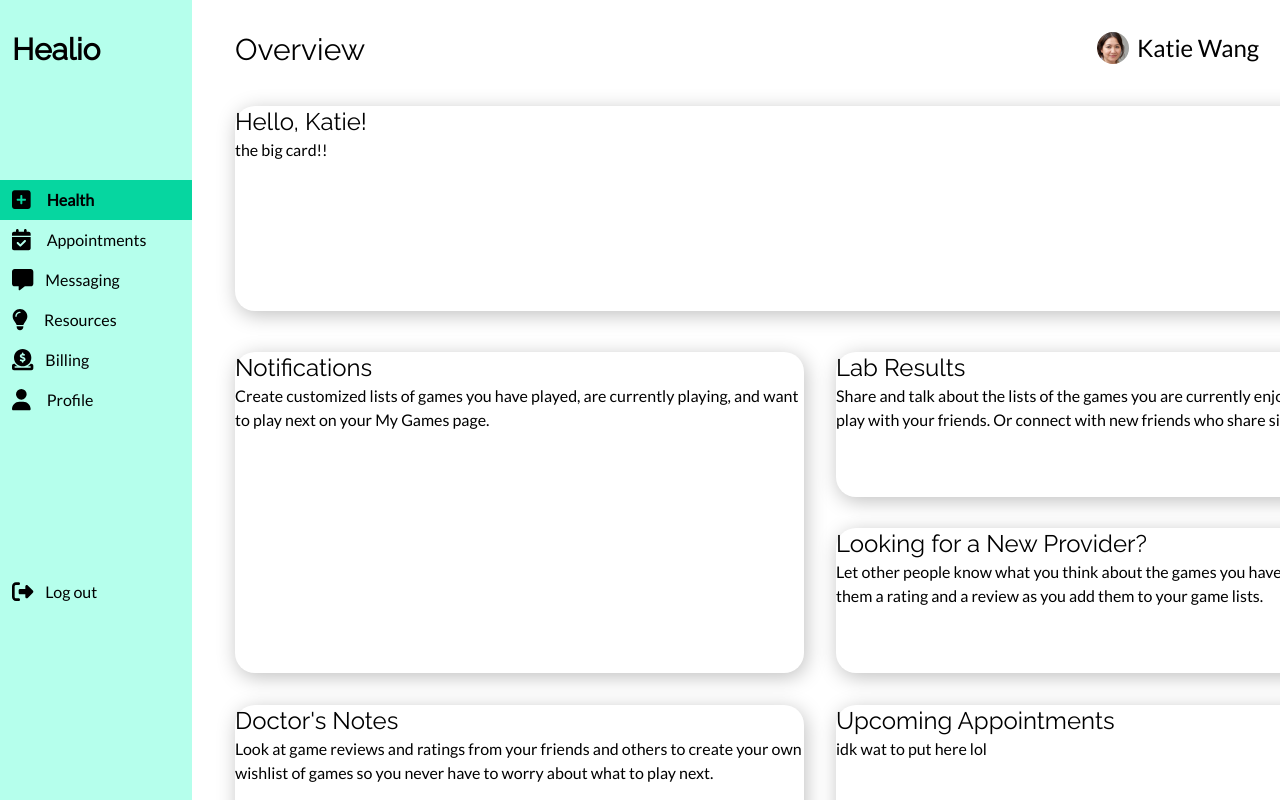
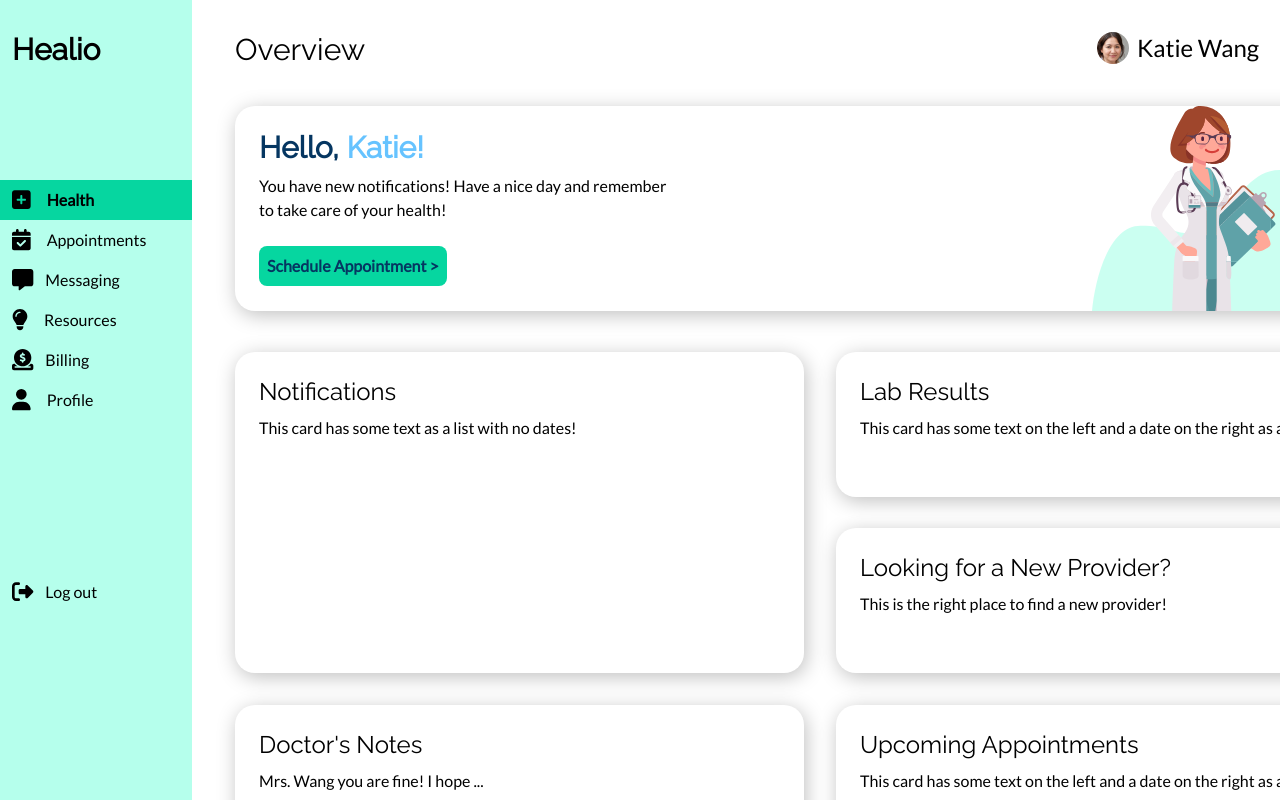
Before and after one commit to Jasonxu5/Healio, a React (Create React App) app: page / in a window 1280 px wide. Shown: the top 800 px of the page. Built offline with nearby package versions, Linux system fonts and the light colour scheme.

Commit message:
added introductory card information

```diff
--- a/src/Health.js
+++ b/src/Health.js
@@ -1,33 +1,56 @@
+// Conditions
+// isIntro
+// isList -> hasDate
+// hasLink
+
 import React from 'react';
+import { Link } from 'react-router-dom';
 import katie from './img/katie.png'; // profile picture
+import doctor from './img/doctor.svg';
 
-const HEALTH_CARD_TEXT = [
-    { title: "Hello, Katie!", body: "the big card!!" },
-    { title: "Notifications", body: "Create customized lists of games you have played, are currently playing, and want to play next on your My Games page." },
-    { title: "Lab Results", body: "Share and talk about the lists of the games you are currently enjoying or want to play with your friends. Or connect with new friends who share similar interests." },
-    { title: "Looking for a New Provider?", body: "Let other people know what you think about the games you have played by giving them a rating and a review as you add them to your game lists." },
-    { title: "Doctor's Notes", body: "Look at game reviews and ratings from your friends and others to create your own wishlist of games so you never have to worry about what to play next." },
-    { title: "Upcoming Appointments", body: "idk wat to put here lol" }
+const HEALTH_CARD_TITLES = [
+    "Hello, ",
+    "Notifications",
+    "Lab Results",
+    "Looking for a New Provider?",
+    "Doctor's Notes",
+    "Upcoming Appointments"
 ];
 
 export default function Health() {
     // Profile picture under img: "rounded-full w-8 h-8"
     // Username under p: "text-2xl ml-2"
     return (
-        <div className="">
+        <div>
             <header className="absolute flex justify-end w-[80%] left-[235px] py-8">
                 <p className="font-heading text-3xl mr-auto">Overview</p>
                 <img className="rounded-full w-8 h-8" src={katie} alt="Katie Wang" />
                 <p className="text-2xl ml-2">Katie Wang</p>
             </header>
-            <HealthCards />
+            <HealthCards user={'Katie'} />
         </div>
     );
 }
 
-function HealthCards() {
-    const healthInfoCards = HEALTH_CARD_TEXT.map((cardInfo, index) => {
-        return <SingleHealthCard title={cardInfo.title} body={cardInfo.body} count={index} key={cardInfo.title} />;
+function HealthCards(props) {
+    const { user } = props;
+
+    const healthInfoCards = HEALTH_CARD_TITLES.map((cardTitle, index) => {
+        let body;
+        if (index === 0) {
+            body = <CardHasImage isIntro={true} />;
+        } else if (index === 3) {
+            body = <CardHasImage isIntro={false} />;
+        } else if (index === 4) {
+            // this is logic built within a random if statement
+            // bc i'm too lazy to make a function for it shrug
+            body = <p className="pt-2">Mrs. Wang you are fine! I hope ...</p>;
+        } else if (index === 1) {
+            body = <CardHasList hasDateOnRight={false} />;
+        } else {
+            body = <CardHasList hasDateOnRight={true} />;
+        }
+        return <SingleHealthCard title={cardTitle} body={body} count={index} user={user} key={cardTitle} />;
     });
     return (
         <div className="flex">
@@ -36,12 +59,42 @@ function HealthCards() {
     );
 }
 
+function CardHasImage(props) {
+    const { isIntro } = props;
+    if (isIntro) {
+        return (
+            <div>
+                <p className="pt-2">You have new notifications! Have a nice day and remember</p>
+                <p>to take care of your health!</p>
+                <div className="mt-6 text-dark-blue">
+                    <Link className="absolute p-2 font-semibold bg-dark-green rounded-lg" to='/appointments'>Schedule Appointment {'>'}</Link>
+                </div>
+                <img className="absolute top-0 right-[40px]" src={doctor} alt="Doctor Clip Art" />
+            </div>
+        );
+    } else {
+        return <p className="pt-2">This is the right place to find a new provider!</p>
+    }
+}
+
+function CardHasList(props) {
+    const { hasDateOnRight } = props;
+    if (hasDateOnRight) {
+        return <p className="pt-2">This card has some text on the left and a date on the right as a list!</p>
+    } else {
+        return <p className="pt-2">This card has some text as a list with no dates!</p>
+    }
+}
+
+// Customize properties of each card
 function SingleHealthCard(props) {
-    const { title, body, count } = props;
+    const { title, body, count, user } = props;
+
     let leftPxSize;
     let topPxSize;
     let widthPxSize;
     let heightPxSize;
+    let headerStyle;
 
     // Position card based on left anchors
     if (count <= 1 || count === 4) {
@@ -79,10 +132,22 @@ function SingleHealthCard(props) {
         heightPxSize = 'h-[280px] ';
     }
 
+
+    // Header styling based on the introductory card
+    if (count === 0) {
+        headerStyle = (
+            <div className="font-heading text-3xl font-semibold">
+                <h2 className='text-dark-blue inline'>{title}</h2>
+                <h2 className='text-light-blue inline'>{user + '!'}</h2>
+            </div>
+        );
+    } else {
+        headerStyle = <h2 className='font-heading text-2xl'>{title}</h2>
+    }
     return (
-        <div className={"absolute " + leftPxSize + topPxSize + widthPxSize + heightPxSize + "bg-white shadow-[2px_4px_20px_rgba(0,0,0,0.25)] rounded-[20px]"}>
-            <h2 className="font-heading text-2xl">{title}</h2>
-            <p>{body}</p>
+        <div className={"absolute p-6 " + leftPxSize + topPxSize + widthPxSize + heightPxSize + "bg-white shadow-[2px_4px_20px_rgba(0,0,0,0.25)] rounded-[20px]"}>
+            {headerStyle}
+            {body}
         </div>
     );
 }
```
Also changed, not shown: src/img/doctor.svg (added).
